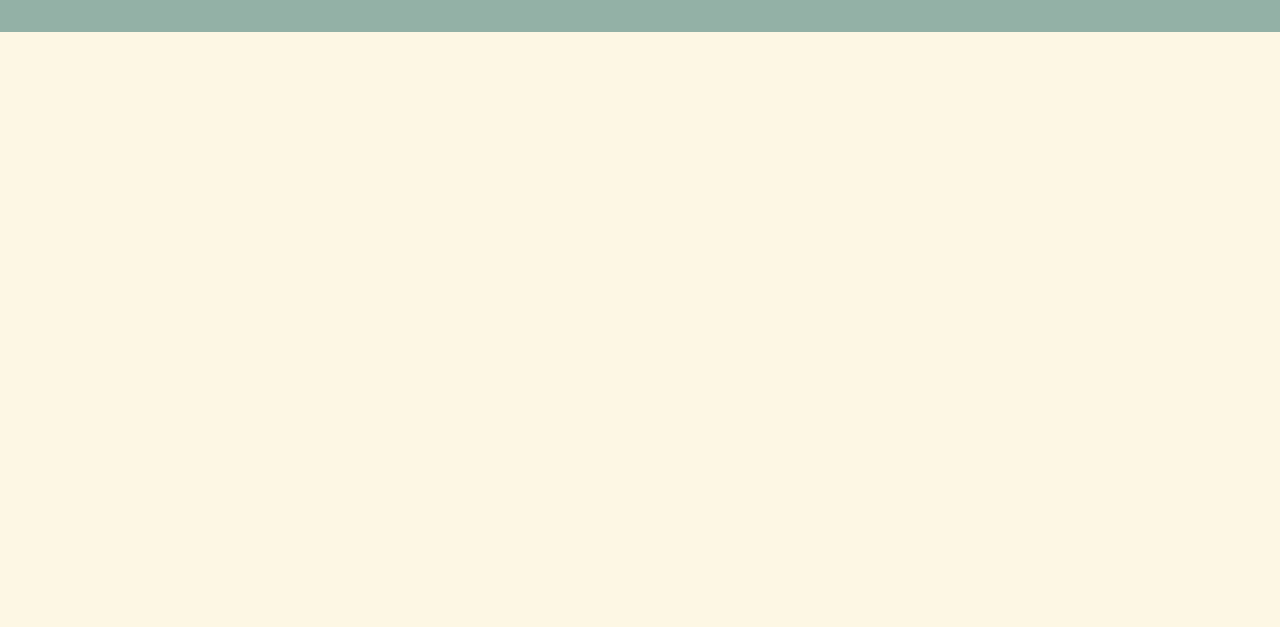
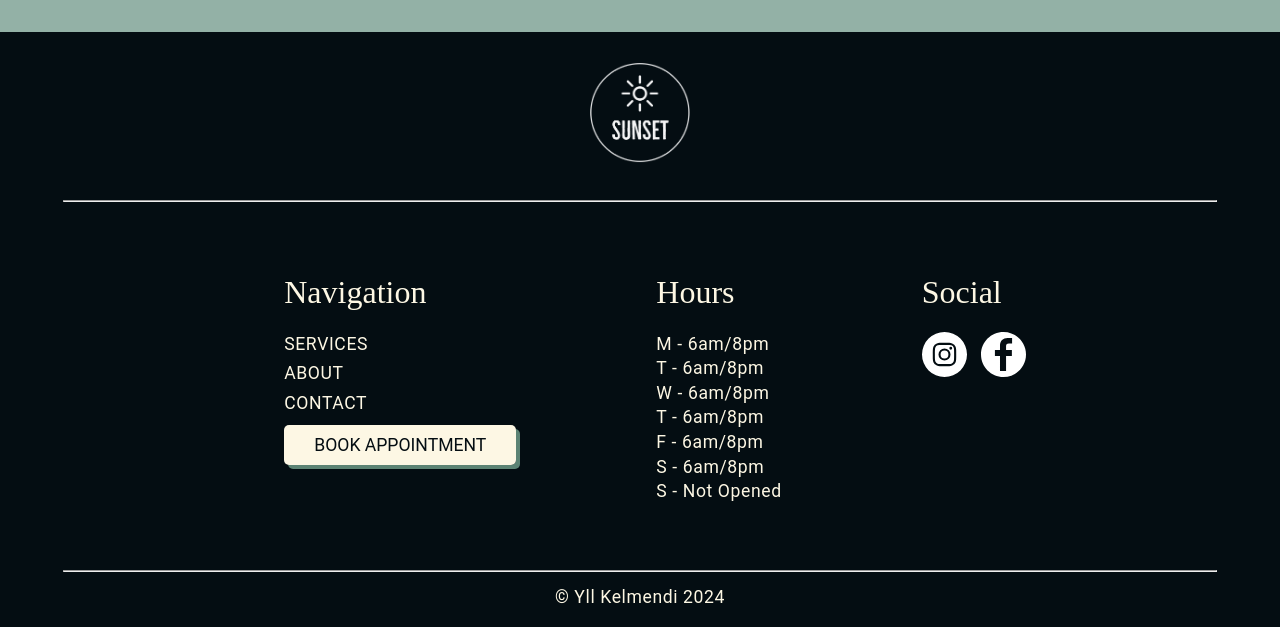
Before and after one commit to YlliLimited/Sunset_Dental, a plain HTML site: page index.html in a window 1280 px wide. Shown: the part 4787-5414 px from the top of the page. Before the commit the page ends 4819 px from the top, so only its background shows below. Drawn offline with Linux system fonts and the light colour scheme; grey boxes are pictures that could not be loaded; a web font is replaced by a local one.

Commit message:
modified:   assets/CSS/index.css 	new file:   assets/images/facebookLogo.svg 	new file:   assets/images/instagramIcon.svg 	modified:   index.html

```diff
--- a/assets/CSS/index.css
+++ b/assets/CSS/index.css
@@ -655,3 +655,119 @@ small{
   box-shadow: 4px 4px 0 var(--tertiary-color);
   transition: box-shadow 0.1s;
 }
+
+
+
+
+
+
+
+
+
+
+
+
+/* Footer */
+footer{
+  background-color: var(--primary-color);
+  color: var(--quantertary-contrast-color);
+
+  padding-bottom: 50px;
+
+  position: relative;
+}
+
+footer ul{
+  list-style-type: none;
+}
+footer ul h5{
+  margin: 20px 0px;
+}
+
+.footerParent{
+  width: 100%;
+  height: fit-content;
+
+  display: flex;
+  justify-content: center;
+  align-items:baseline;
+  flex-direction: row;
+  flex-wrap: nowrap;
+
+  margin: 50px 0px;
+}
+.footerChild{
+  margin: 0px 50px;
+}
+
+
+.footerNavigation ul li{
+  margin: 5px 0px;
+}
+.footerLink{
+  text-decoration: none;
+  color: var(--quantertary-contrast-color);
+
+  transform: text-shadow 0.2s;
+}
+.footerLink:hover{
+  color: transparent;
+  text-shadow: 1px 1px 0px var(--quantertary-contrast-color);
+}
+
+.footerButton{
+  text-decoration: none;
+
+  color: var(--primary-color);
+  background-color: var(--quantertary-contrast-color);
+
+  font-family: "Roboto", sans-serif;
+  font-size: 1.1rem;
+
+  padding: 10px 30px;
+  border-radius: 5px;
+
+  box-shadow: 4px 4px 0 var(--tertiary-color);
+
+  transition: box-shadow 0.2s;
+}
+.footerButton:hover{
+  box-shadow: 5px 5px 0px var(--tertiary-color);
+}
+.footerButton:active{
+  box-shadow: 4px 4px 0px var(--tertiary-color);
+  transition: box-shadow 0.1s;
+}
+
+.footerSocial ul li{
+  display: inline;
+  margin-right:10px;
+}
+.footerSM{
+  width: 45px;
+}
+
+.footerIconContainer{
+  width: 100%;
+  height: 160px;
+  position: relative;
+}
+.footerIcon{
+  position: absolute;
+  width: 100px;
+  top: 10px;
+  left: 50%;
+  transform: translateX(-50%);
+
+  margin: 20px 0px;
+}
+
+footer hr{
+ width: 90%;
+}
+.footerCopyright{
+  position: absolute;
+  bottom: 20px;
+  left: 50%;
+  transform: translateX(-50%);
+}
--- a/index.html
+++ b/index.html
@@ -451,7 +451,99 @@
 
         <!-- Footer -->
         <footer>
-            <div class="footerParent1"></div>
+            <div class="footerIconContainer">
+                <img
+                    src="assets/images/logo.png"
+                    alt="Sunset Logo"
+                    loading="lazy"
+                    class="footerIcon"
+                />
+            </div>
+
+            <hr />
+
+            <div class="footerParent">
+                <div class="footerChild footerNavigation">
+                    <ul>
+                        <h5>Navigation</h5>
+                        <li>
+                            <a href="#" class="footerLink"
+                                ><small>SERVICES</small></a
+                            >
+                        </li>
+                        <li>
+                            <a href="#" class="footerLink"
+                                ><small>ABOUT</small></a
+                            >
+                        </li>
+                        <li>
+                            <a href="#" class="footerLink"
+                                ><small>CONTACT</small></a
+                            >
+                        </li>
+                        <li style="margin-top: 20px">
+                            <a href="#" class="footerButton"
+                                >BOOK APPOINTMENT</a
+                            >
+                        </li>
+                    </ul>
+                </div>
+
+                <div class="footerChild">
+                    <ul>
+                        <h5>Hours</h5>
+                        <li>
+                            <small>M - 6am/8pm</small>
+                        </li>
+                        <li>
+                            <small>T - 6am/8pm</small>
+                        </li>
+                        <li>
+                            <small>W - 6am/8pm</small>
+                        </li>
+                        <li>
+                            <small>T - 6am/8pm</small>
+                        </li>
+                        <li>
+                            <small>F - 6am/8pm</small>
+                        </li>
+                        <li>
+                            <small>S - 6am/8pm</small>
+                        </li>
+                        <li>
+                            <small>S - Not Opened</small>
+                        </li>
+                    </ul>
+                </div>
+
+                <div class="footerChild footerSocial">
+                    <ul>
+                        <h5>Social</h5>
+                        <li>
+                            <a href="#"
+                                ><img
+                                    src="assets/images/instagramIcon.svg"
+                                    alt="Social Media Icon"
+                                    loading="lazy"
+                                    class="footerSM"
+                            /></a>
+                        </li>
+                        <li>
+                            <a href="#"
+                                ><img
+                                    src="assets/images/facebookLogo.svg"
+                                    alt="Social Media Icon"
+                                    loading="lazy"
+                                    class="footerSM"
+                            /></a>
+                        </li>
+                    </ul>
+                </div>
+            </div>
+
+            <hr />
+
+            <small class="footerCopyright">&copy Yll Kelmendi 2024</small>
         </footer>
     </body>
 </html>
```
Also changed, not shown: assets/images/facebookLogo.svg (added), assets/images/instagramIcon.svg (added).
